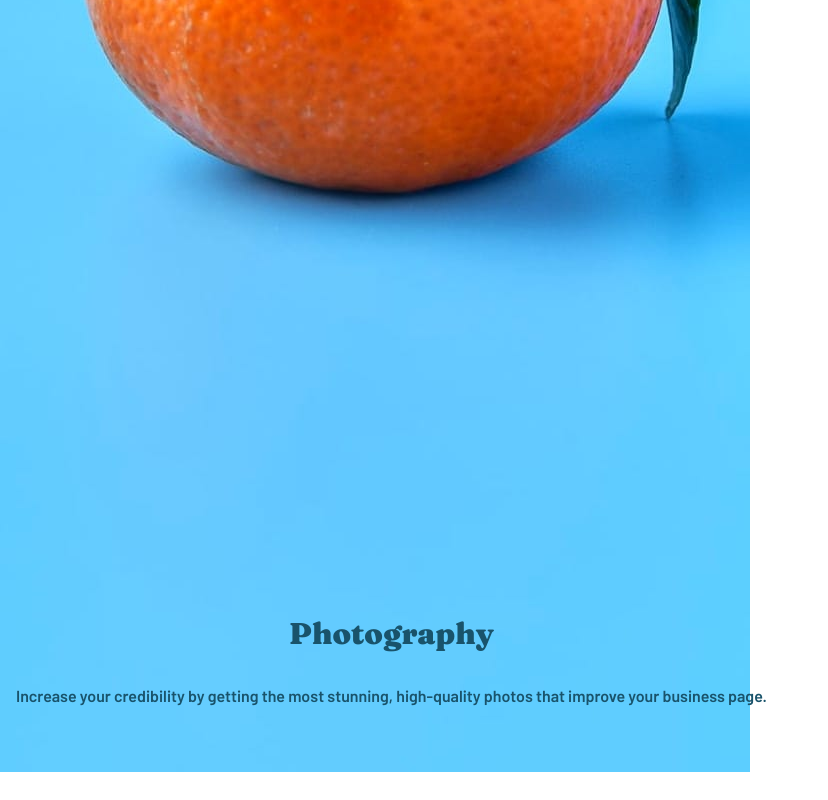
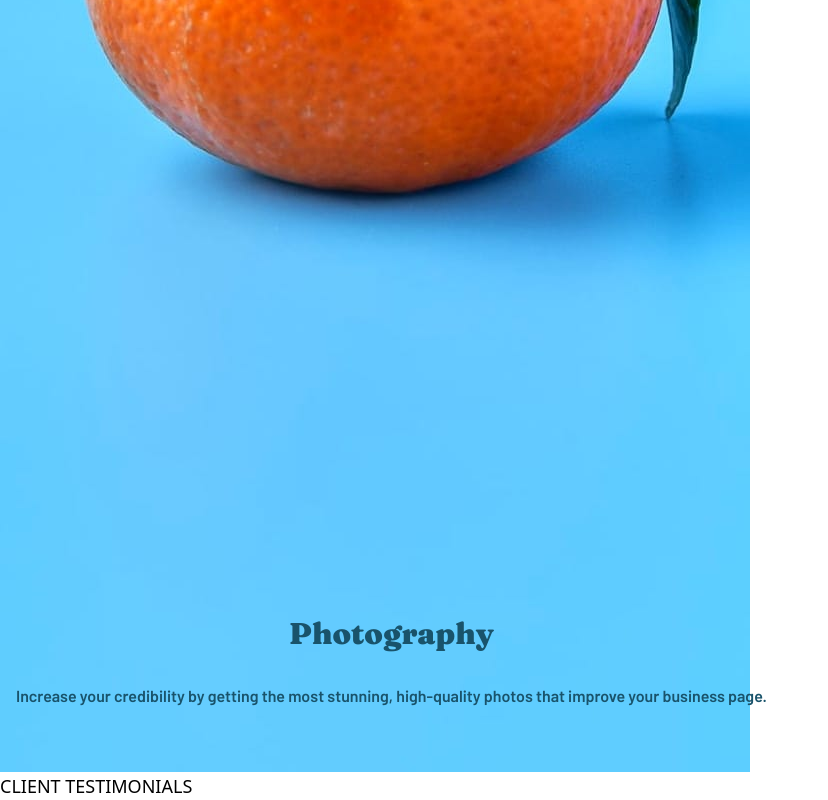
Before and after one commit to LucSil/sunnyside-agency-lander, a Vue app: page / in a window 1280 px wide. Shown: the part 4476-5276 px from the top of the page, without its empty margins (0-828 px from the left). Before the commit the page ends 5248 px from the top, so only its background shows below. Built offline with nearby package versions, Linux system fonts and the light colour scheme.

Commit message:
templating for Testimonial complete; imported Testimony into Testimonial.vue

```diff
--- a/src/components/Testimonial.vue
+++ b/src/components/Testimonial.vue
@@ -1,6 +1,15 @@
-<template></template>
+<template>
+  <section>
+    <h2>CLIENT TESTIMONIALS</h2>
+    <Testimony />
+  </section>
+</template>
+
 <script>
+import Testimony from "./added/Testimony.vue";
+
 export default {
   name: "Testimonial",
+  components: { Testimony },
 };
 </script>
```
